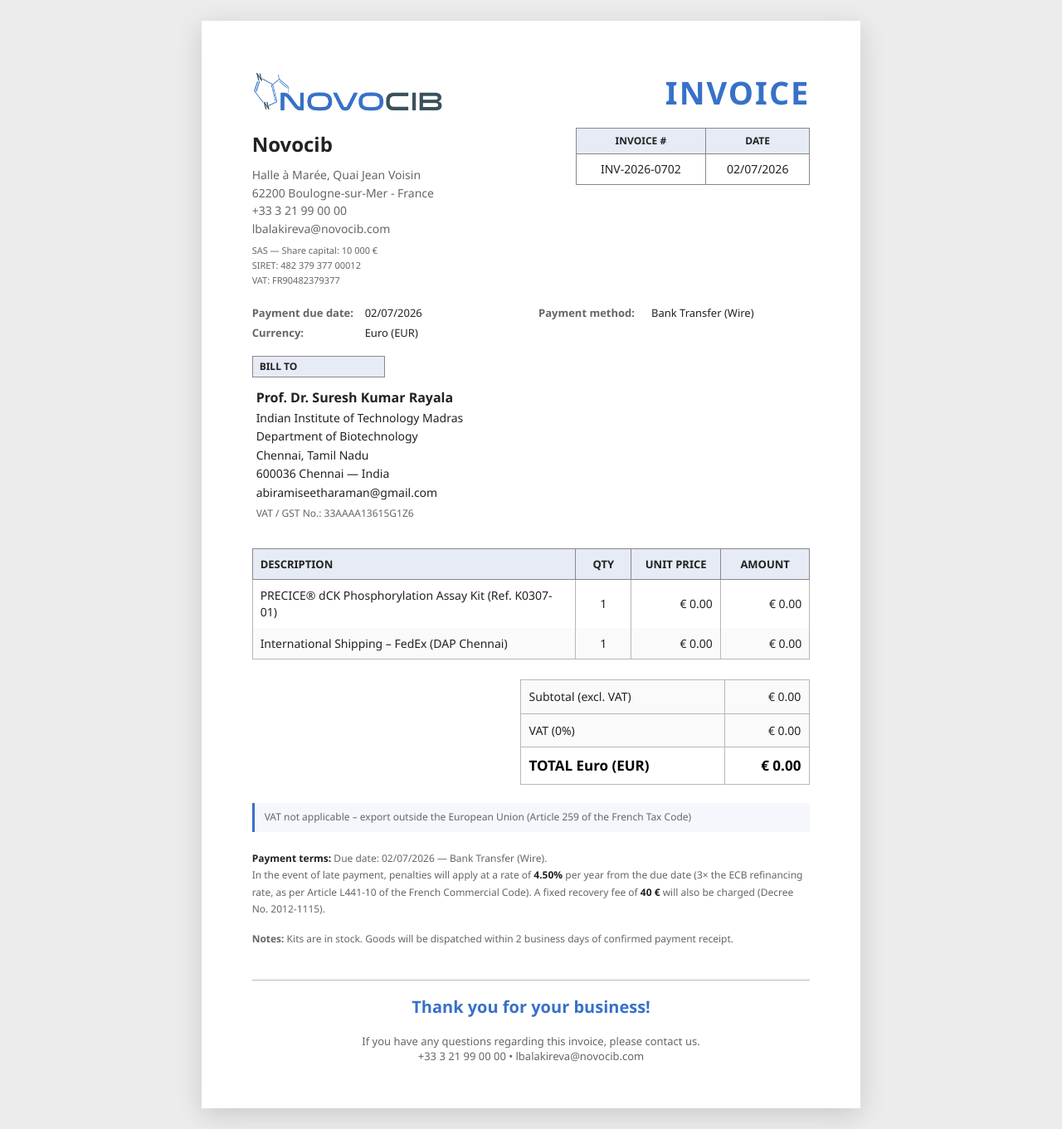
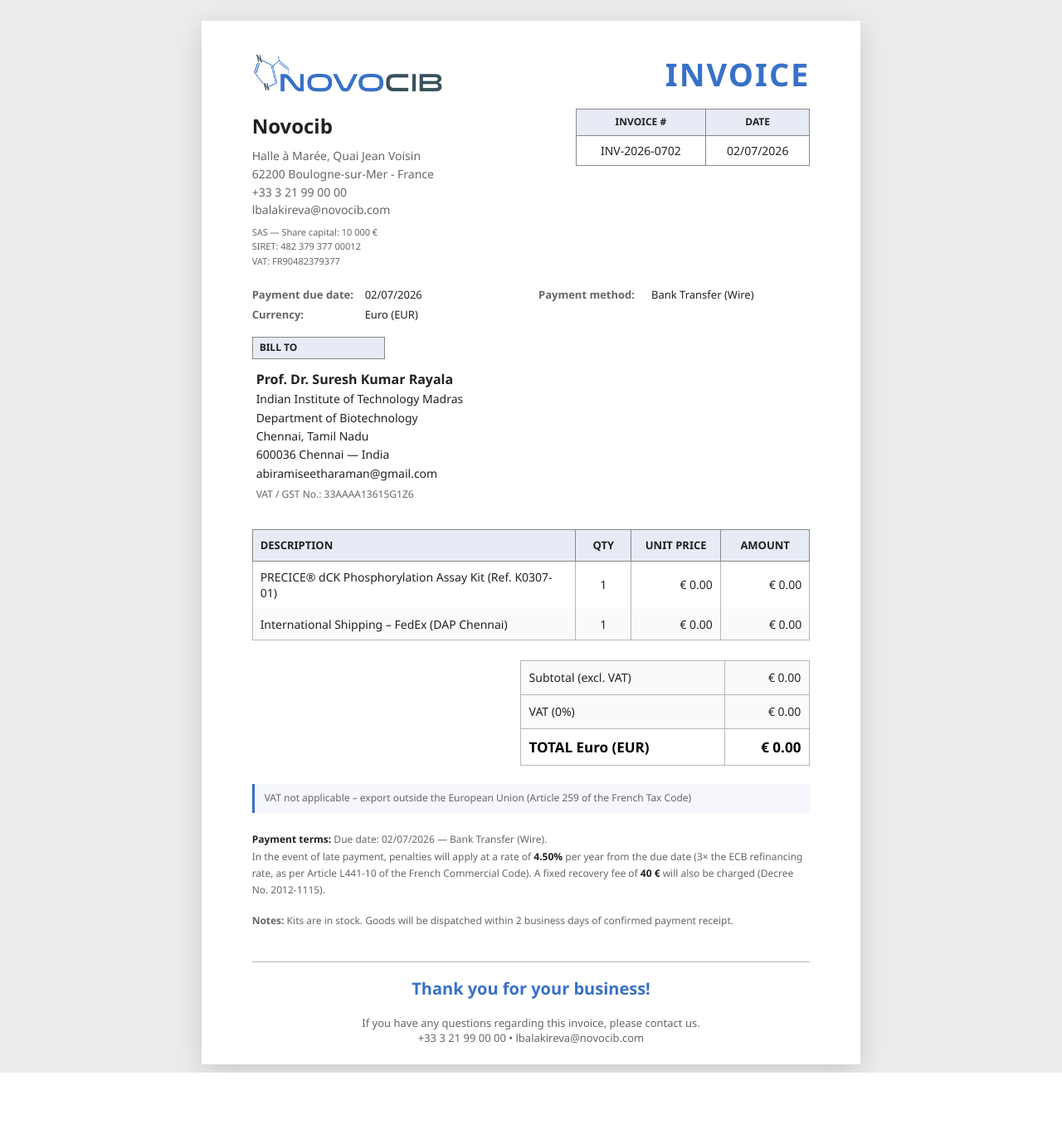
Before and after one commit to alexbalak21/Invoice-Generator, a PHP site: page /invoice.php in a window 1280 px wide. Shown: the whole page at 83% size. After the commit the page ends 1293 px from the top, so only its background shows below. Run offline with PHP 8.4, Linux system fonts and the light colour scheme.

Commit message:
style update

```diff
--- a/style.css
+++ b/style.css
@@ -39,9 +39,11 @@ html,body{
     width:var(--page-width);
     min-height:var(--page-height);
     margin:25px auto;
+    margin-bottom:10px;
     background:white;
     padding:16mm;
-    padding-bottom:14mm;
+    padding-bottom:6mm;
+    padding-top:10mm;
     box-shadow:0 8px 30px rgba(0,0,0,.15);
     display:flex;
     flex-direction:column;
```
